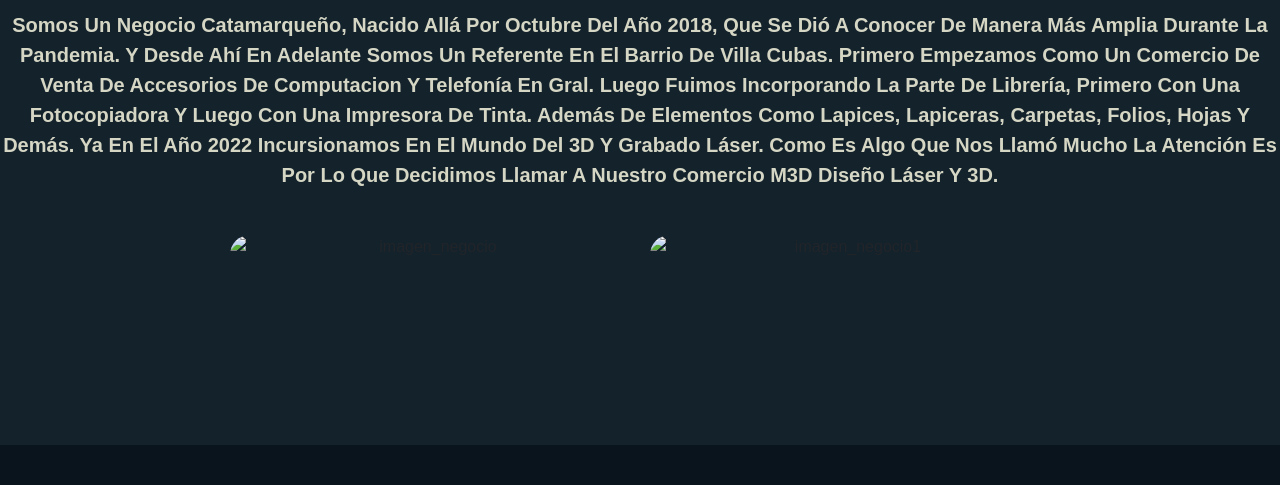
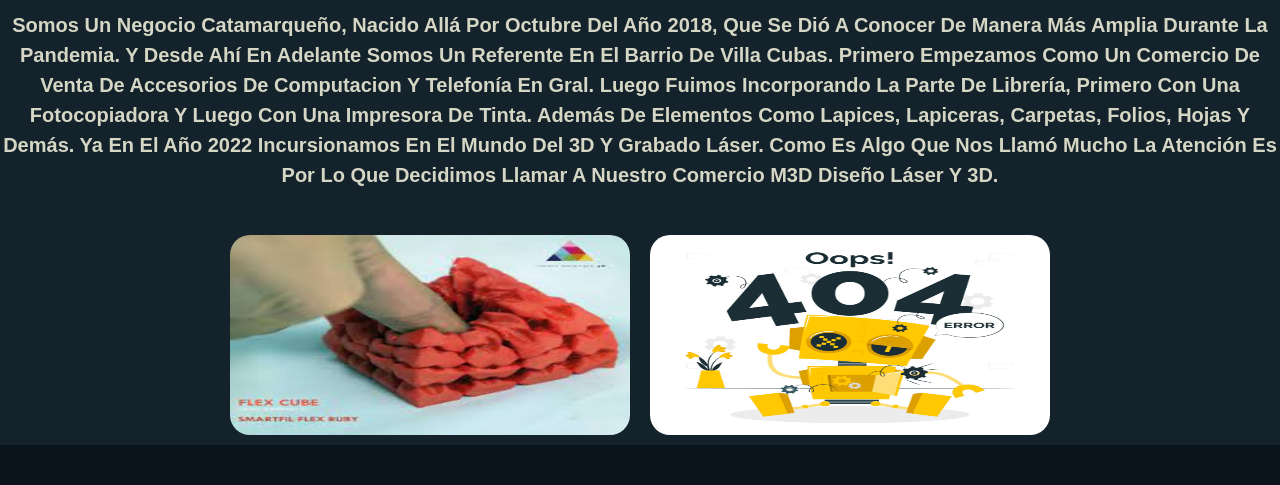
Before and after one commit to diegovega1981/PreEntrega2DiegoVega, a plain HTML site: page html/nosotros.html in a window 1280 px wide. Shown: the part 174-659 px from the top of the page. Drawn offline with Linux system fonts and the light colour scheme; the site is published under a folder, as on GitHub Pages, so addresses that start at the root find nothing; files whose address does not match are found by name.

Commit message:
entrega final
entrega final desarrollo web

```diff
--- a/html/nosotros.html
+++ b/html/nosotros.html
@@ -70,8 +70,8 @@
       </p>
 
       <div class="img1">
-        <img src="/imagenes/flex.jpg" alt="imagen_negocio" />
-        <img src="/imagenes/error404.jpg" alt="imagen_negocio1" />
+        <img src="../imagenes/flex.jpg" alt="imagen_negocio" />
+        <img src="../imagenes/error404.jpg" alt="imagen_negocio1" />
       </div>
 
     </main>
```
